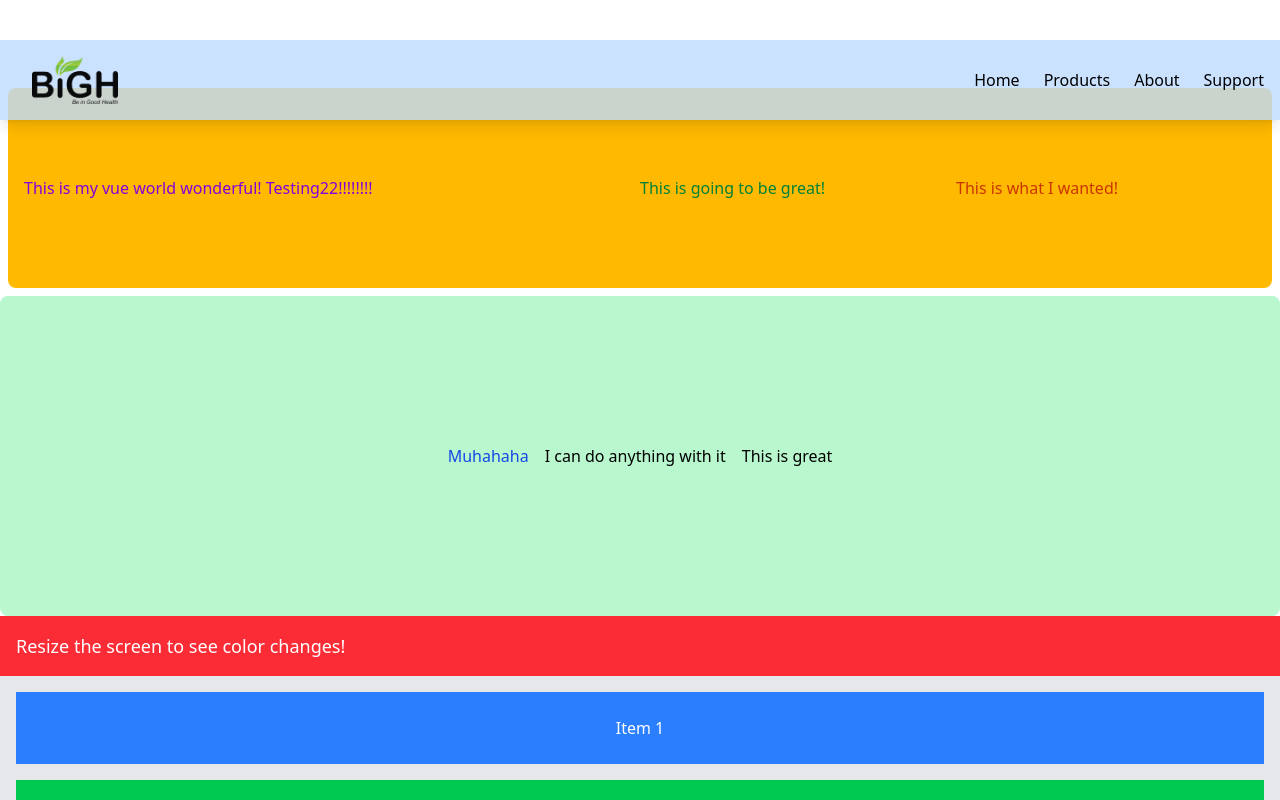
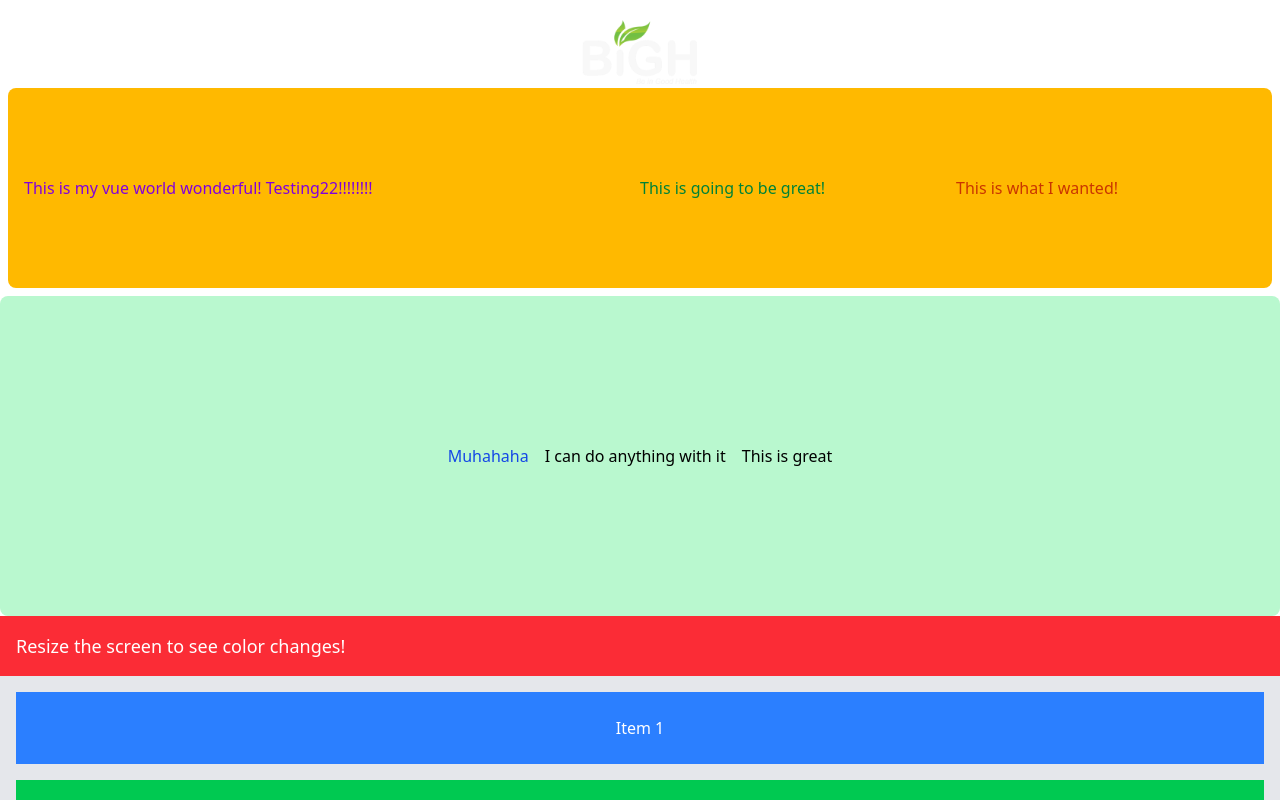
Before and after one commit to sarkuseq1999/my2nd-vue-project, a Vue app: page /about in a window 1280 px wide. Shown: the top 800 px of the page. Built offline with nearby package versions, Linux system fonts and the light colour scheme.

Commit message:
navagation embedded to top sectioin

```diff
--- a/src/components/NavBar.vue
+++ b/src/components/NavBar.vue
@@ -1,8 +1,9 @@
-
 <script setup>
 import { ref, onMounted, onUnmounted } from 'vue';
+
 const isDropdownOpen = ref(false);
 let closeTimeout = null;
+
 const openDropdown = () => {
   clearTimeout(closeTimeout);
   isDropdownOpen.value = true;
@@ -12,9 +13,8 @@ const closeDropdown = () => {
     isDropdownOpen.value = false;
   }, 500);
 };
-const cancelClose = () => {
-  clearTimeout(closeTimeout);
-};
+const cancelClose = () => clearTimeout(closeTimeout);
+
 const isScrolled = ref(false);
 const handleScroll = () => {
   isScrolled.value = window.scrollY > 40;
@@ -25,71 +25,67 @@ onMounted(() => {
 onUnmounted(() => {
   window.removeEventListener('scroll', handleScroll);
 });
+
 const isMobileMenuOpen = ref(false);
 const toggleMobileMenu = () => {
   isMobileMenuOpen.value = !isMobileMenuOpen.value;
 };
 </script>
+
 <template>
   <!-- Navigation Bar -->
 <nav
   :class="[
-      'p-4 shadow-lg fixed w-full z-50 transition-all duration-300',
-      isScrolled ? 'top-0 bg-blue-200/20' : 'top-[40px] bg-blue-200/80'
+    'py-10 px-25 absolute w-full z-50 transition-all duration-300',
+    isScrolled ? 'top-0 bg-transparent' : 'top-0 bg-transparent'
   ]"
 >
-    <div class="container mx-auto flex justify-between items-center">
-      <!-- Logo -->
+    <div class="container mx-auto relative flex items-center justify-between">
+      <!-- Left: Menu -->
+      <ul class="hidden md:flex space-x-6">
+        <li><router-link to="/" class="text-white font-bold hover:text-yellow-400 transition-colors">Home</router-link></li>
+        <li class="group" @mouseenter="openDropdown" @mouseleave="closeDropdown">
+          <button class="text-white font-bold hover:text-yellow-400 transition-colors">Products</button>
+        </li>
+        <li><router-link to="/about" class="text-white font-bold hover:text-yellow-400 transition-colors">About</router-link></li>
+        <li><a href="#" class="text-white font-bold hover:text-yellow-400 transition-colors">Support</a></li>
+      </ul>
+
+      <!-- Center: Logo -->
+      <div class="absolute left-1/2 transform -translate-x-1/2">
         <router-link to="/">
-        <img src="/logo_black.png" alt="Site Logo" class="h-12 ml-4" />
+          <img src="/logo_white.png" alt="Site Logo" class="h-16" />
         </router-link>
-      <!-- Desktop Menu -->
-      <ul class="hidden md:flex space-x-6">
-        <li>
-          <router-link to="/" class="hover:text-yellow-400 transition-colors">Home</router-link>
-        </li>
-        <!-- Products Mega Menu Trigger -->
-        <li
-          class="group"
-          @mouseenter="openDropdown"
-          @mouseleave="closeDropdown"
-        >
-          <button class="hover:text-yellow-400 transition-colors">Products</button>
-        </li>
-        <li>
-          <router-link to="/about" class="hover:text-yellow-400 transition-colors">About</router-link>
-        </li>
-        <li>
-          <a href="#" class="hover:text-yellow-400 transition-colors">Support</a>
-        </li>
-      </ul>
+      </div>
+
+      <!-- Right: Login | Signup and Hamburger -->
+      <div class="flex items-center space-x-4 md:space-x-6">
+        <!-- Desktop Login/Signup -->
+        <div class="hidden md:flex items-center space-x-2">
+          <router-link to="/login" class="text-white font-bold hover:text-yellow-400 transition-colors">Login</router-link>
+          <span class="text-white">|</span>
+          <router-link to="/signup" class="text-white font-bold hover:text-yellow-400 transition-colors">Signup</router-link>
+        </div>
+
         <!-- Mobile Hamburger Icon -->
         <div class="md:hidden">
           <button @click="toggleMobileMenu" class="focus:outline-none">
-          <svg
-            v-if="!isMobileMenuOpen"
-            xmlns="http://www.w3.org/2000/svg"
-            class="h-6 w-6"
-            fill="none"
-            viewBox="0 0 24 24"
-            stroke="currentColor"
-          >
-            <path stroke-linecap="round" stroke-linejoin="round" stroke-width="2" d="M4 6h16M4 12h16m-7 6h7" />
+            <svg v-if="!isMobileMenuOpen" xmlns="http://www.w3.org/2000/svg" class="h-6 w-6 text-white" fill="none"
+              viewBox="0 0 24 24" stroke="currentColor">
+              <path stroke-linecap="round" stroke-linejoin="round" stroke-width="2"
+                d="M4 6h16M4 12h16m-7 6h7" />
             </svg>
-          <svg
-            v-else
-            xmlns="http://www.w3.org/2000/svg"
-            class="h-6 w-6"
-            fill="none"
-            viewBox="0 0 24 24"
-            stroke="currentColor"
-          >
-            <path stroke-linecap="round" stroke-linejoin="round" stroke-width="2" d="M6 18L18 6M6 6l12 12" />
+            <svg v-else xmlns="http://www.w3.org/2000/svg" class="h-6 w-6 text-white" fill="none"
+              viewBox="0 0 24 24" stroke="currentColor">
+              <path stroke-linecap="round" stroke-linejoin="round" stroke-width="2"
+                d="M6 18L18 6M6 6l12 12" />
             </svg>
           </button>
         </div>
       </div>
+    </div>
   </nav>
+
   <!-- Mega Menu Positioned Outside Nav Bar -->
   <transition name="dropdown">
     <div
@@ -115,11 +111,10 @@ const toggleMobileMenu = () => {
     </div>
   </transition>
 
-
-
-  <!-- Spacer to push content below fixed nav -->
+  <!-- Spacer -->
   <div class="h-[80px]"></div>
 </template>
+
 <style scoped>
 .dropdown-enter-active,
 .dropdown-leave-active {
--- a/src/views/Home.vue
+++ b/src/views/Home.vue
@@ -1,17 +1,13 @@
 <script setup>
 import NavBar from '../components/NavBar.vue';
-import loginsignup_en from '../components/loginsignup_en.vue';
 </script>
 
 <template>
-  <!-- Absolute Container for Navbar & LoginSignup -->
-  <div class="relative top-0 left-0 w-full z-20">
-    <loginsignup_en />
+  <!-- Very Top Section with NavBar embedded -->
+  <section class="relative h-[800px] flex flex-col w-full items-start overflow-hidden">
+    <!-- NavBar is now part of this section -->
     <NavBar />
-  </div>
 
-  <!-- Very Top Section -->
-  <section class="relative h-[800px] flex flex-col w-full items-start overflow-hidden">
     <!-- Video Background -->
     <video
       autoplay
--- a/src/views/NuriCell.vue
+++ b/src/views/NuriCell.vue
@@ -1,17 +1,16 @@
 <script setup>
 import NavBar from '../components/NavBar.vue';
-import loginsignup_en from '../components/loginsignup_en.vue';
 </script>
 
 <template>
-  <!-- Absolute Container for Navbar & LoginSignup -->
-  <div class="relative top-0 left-0 w-full z-20">
-    <loginsignup_en />
-    <NavBar />
-  </div>
+  <!-- Login/Signup stays above everything -->
+  <loginsignup_en />
 
   <!-- Video Background Container -->
   <div class="relative w-full text-white overflow-hidden min-h-[700px]">
+    <!-- NavBar is now part of this section -->
+    <NavBar />
+
     <!-- Background Video -->
     <video autoplay muted loop playsinline class="absolute top-0 left-0 w-full h-full object-cover z-0">
       <source src="/videos/nuricell_bg_wave2.mp4" type="video/mp4" />
--- a/src/views/mitochondria.vue
+++ b/src/views/mitochondria.vue
@@ -1,24 +1,12 @@
 <script setup>
 import NavBar from '../components/NavBar.vue';
-import loginsignup_en from '../components/loginsignup_en.vue';
-
 </script>
 
-
-
-
-
 <template>
-  <!-- Absolute Container for Navbar & LoginSignup -->
-  <div class="relative top-0 left-0 w-full z-20">
-    <loginsignup_en />
+  <!-- Very Top Section with NavBar embedded -->
+  <section class="relative h-[800px] flex flex-col w-full items-start overflow-hidden">
+    <!-- NavBar is now part of this section -->
     <NavBar />
-  </div>
-
-
-
-<!-- Very Top Section -->
-<section class="relative h-[800px] flex flex-col w-full items-start overflow-hidden">
 
     <!-- Video Background -->
     <video
@@ -35,22 +23,16 @@ import loginsignup_en from '../components/loginsignup_en.vue';
     <!-- Hero Content Inside Video -->
     <div class="relative w-1/3 ml-12 mt-80 text-left z-10">
       <h1 ref="bighText" class="text-6xl font-bold text-white">What Is Aging?</h1>
-  <p class="mt-2 mt-2 text-2xl text-white italic">
+      <p class="mt-2 text-2xl text-white italic">
         Aging isn’t just about wrinkles or gray hair. It begins deep within your cells,
         where weakened mitochondria drain your energy and slow your body's ability to repair itself,
         leaving you feeling tired and more vulnerable over time.
       </p>
     </div>
-
   </section>
-
-
-
-
 
   <!-- Why BiGH Section -->
   <section class="flex flex-col md:flex-row items-center px-10 md:px-24 py-20 bg-white">
-  <!-- Left Half - Text -->
     <div class="md:w-1/2 w-full md:pr-10">
       <p class="text-xl md:text-6xl font-medium text-gray-900 mb-6 text-left">
         Introducing Mitochondria
@@ -59,20 +41,13 @@ import loginsignup_en from '../components/loginsignup_en.vue';
         Mitochondria are like batteries inside every cell of your body. They take nutrients and oxygen, turning them into the energy you need for every move, thought, and breath you take.
       </p>
     </div>
-
-  <!-- Right Half - Image -->
     <div class="md:w-1/2 w-full mt-10 md:mt-0 flex justify-center">
       <img src="/images/mito5.png" alt="Mitochondria Plant" class="max-w-full h-auto" />
     </div>
   </section>
 
-
-
-
   <!-- Why We Age Section -->
   <section class="relative flex flex-col items-center px-6 py-24 overflow-hidden text-white">
-
-  <!-- Video Background -->
     <video
       autoplay
       muted
@@ -82,11 +57,7 @@ import loginsignup_en from '../components/loginsignup_en.vue';
       <source src="/videos/mitotheory2.mp4" type="video/mp4" />
       Your browser does not support the video tag.
     </video>
-
-  <!-- Overlay for background dimming -->
     <div class="absolute inset-0 bg-black opacity-40 z-0"></div>
-
-  <!-- Content -->
     <div class="relative max-w-3xl w-full text-left z-10">
       <h2 class="text-5xl md:text-6xl font-bold text-white mb-10 leading-tight">
         The Mitochondria Theory of Aging
@@ -99,15 +70,9 @@ import loginsignup_en from '../components/loginsignup_en.vue';
     </div>
   </section>
 
-
-
-<!-- Why It Matters Section with Background Image -->
+  <!-- Why It Matters Section -->
   <section class="relative flex items-center justify-center px-6 py-80 bg-cover bg-center bg-no-repeat text-white" style="background-image: url('/images/vitality1.jpg');">
-
-  <!-- Overlay for background dimming -->
     <div class="absolute inset-0 bg-black opacity-10 z-0"></div>
-
-  <!-- Text Content -->
     <div class="relative z-10 max-w-4xl w-full text-center md:text-left">
       <p class="text-xl md:text-6xl font-medium mb-6">
         Energy, Vitality, Longevity—It All Depends On It
@@ -116,19 +81,10 @@ import loginsignup_en from '../components/loginsignup_en.vue';
         These tiny powerhouses fuel everything your body does, from moving your muscles and keeping your heart beating to powering your brain and renewing your skin. But when they decline, everything slows down—your energy fades, your body struggles to repair, and the aging process speeds up.
       </p>
     </div>
-
   </section>
 
-
-
-
-
-
-
-<!-- Why We Age Section -->
+  <!-- How to Protect Section -->
   <section class="flex flex-col md:flex-row items-center px-6 py-24 bg-white">
-
-  <!-- Left Half - Text -->
     <div class="md:w-1/2 w-full md:pr-10">
       <h2 class="text-5xl md:text-6xl font-bold text-gray-900 mb-10 leading-tight">
         How To Protect Your Mitochondria?
@@ -137,19 +93,13 @@ import loginsignup_en from '../components/loginsignup_en.vue';
         Supporting healthy mitochondria starts with everyday choices—like staying active, getting deep, restful sleep, eating a nutrient-rich diet, and selecting supplements based on scientific evidence. These habits work together to keep your cellular engines running strong, fueling your energy and vitality from within.
       </p>
     </div>
-
-  <!-- Right Half - Image -->
     <div class="md:w-1/2 w-full flex justify-center mt-10 md:mt-0">
       <img src="/images/protection1.png" alt="Mitochondria Protection" class="max-w-full h-auto">
     </div>
-
   </section>
 
-
-
-<!-- Why Why It Matters -->
+  <!-- Our Solution Section -->
   <section class="flex flex-col md:flex-row items-center px-6 py-20 bg-[url('/images/solution1.jpg')] bg-cover bg-center bg-no-repeat min-h-[800px]">
-  <!-- Left Half - Text -->
     <div class="md:w-1/2 w-full md:pr-10">
       <p class="text-xl md:text-6xl font-medium text-white mb-6 text-left">
         Our Solution to Mitochondrial Health
@@ -159,12 +109,4 @@ import loginsignup_en from '../components/loginsignup_en.vue';
       </p>
     </div>
   </section>
-
-
-
-
-
-
-
-
 </template>
```
Lines whose indentation alone changed are shown as unchanged.
